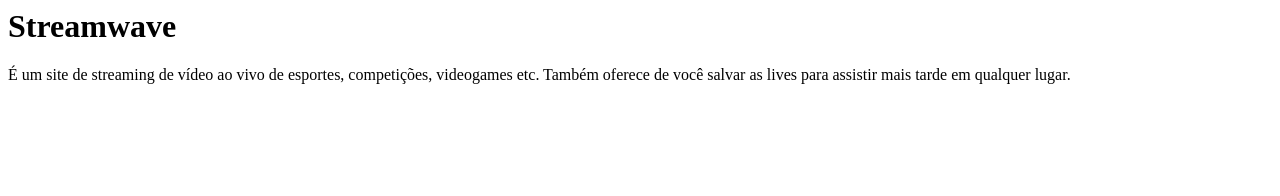
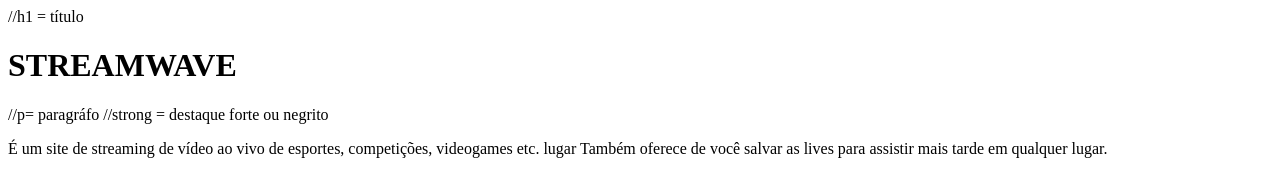
Before and after one commit to Powersho05/Streamwave, a plain HTML site: page index.html in a window 1280 px wide. Drawn offline with Linux system fonts and the light colour scheme.

Commit message:
eidção do texto

```diff
--- a/index.html
+++ b/index.html
@@ -1,2 +1,6 @@
-<h1>Streamwave</h1>
-É um site de streaming de vídeo ao vivo de esportes, competições, videogames etc. Também oferece de você salvar as lives para assistir mais tarde em qualquer lugar.
+//h1 = título
+<h1> <strong> STREAMWAVE </h1> </strong>
+//p= paragráfo
+//strong = destaque forte ou negrito
+<p>É um site de streaming de vídeo ao vivo de esportes, competições, videogames etc. lugar
+Também oferece de você salvar as lives para assistir mais tarde em qualquer lugar. </p>
```
